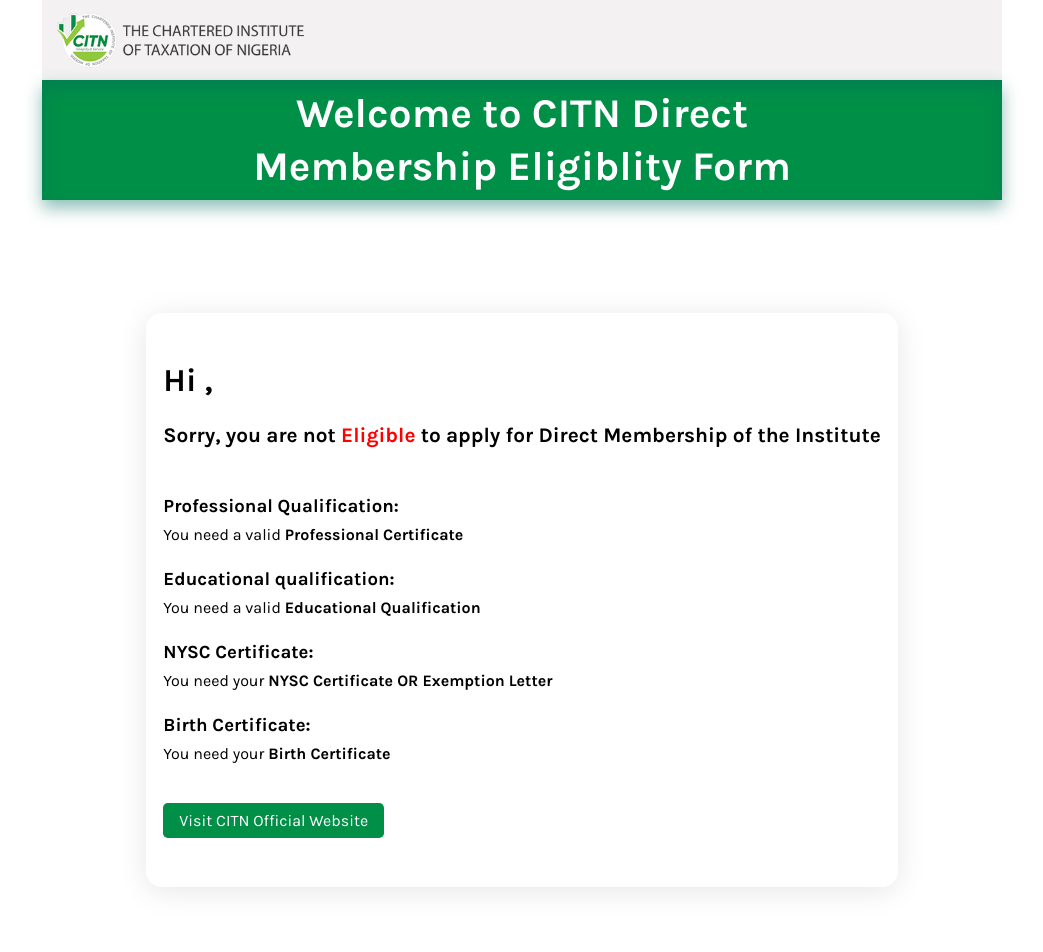
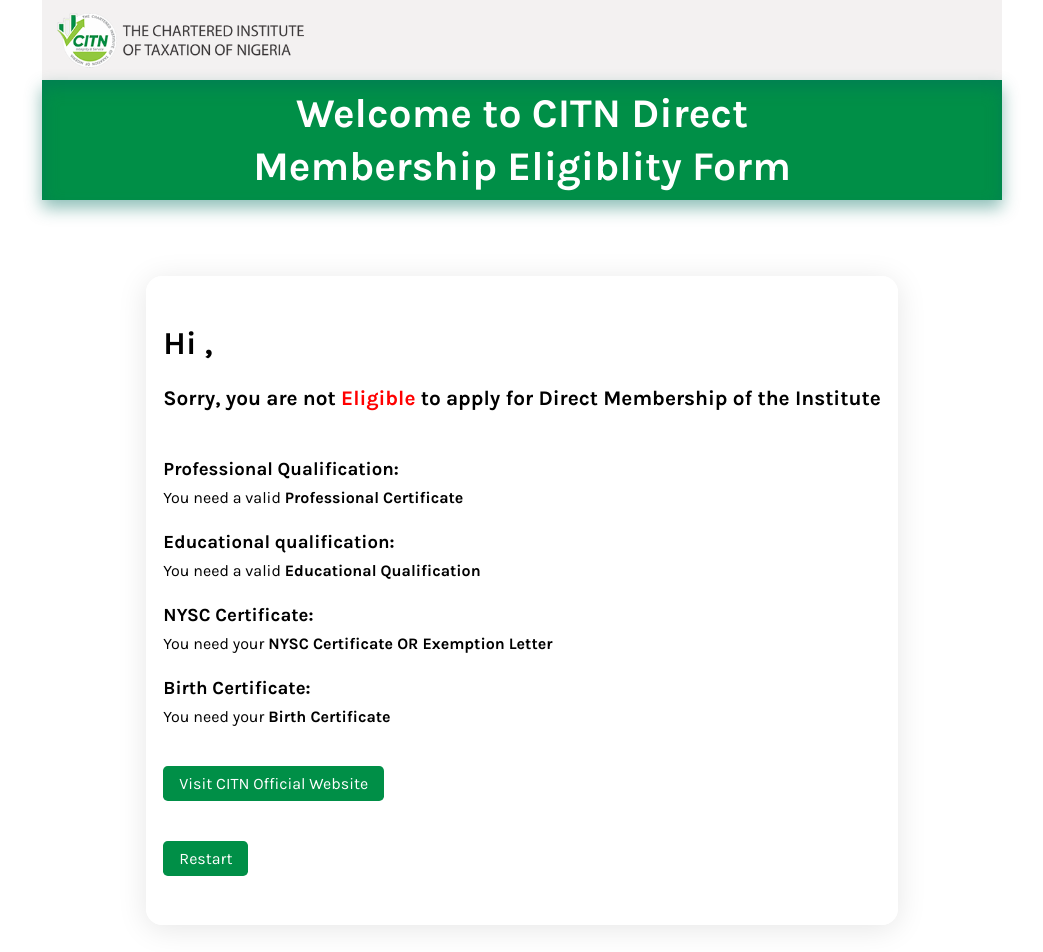
Before and after one commit to alatise001/citnform, a React (Create React App) app: page /summary in a window 1280 px wide. Shown: the top 952 px of the page, without its empty margins (118-1161 px from the left). Built offline with nearby package versions, Linux system fonts and the light colour scheme.

Commit message:
Add form reset functionality and improve context
Introduces a 'Restart' button in the summary page to reset form data and loading state. Refactors FormContext to ensure consistent state management.

```diff
--- a/src/contexts/formContext.js
+++ b/src/contexts/formContext.js
@@ -1,15 +1,16 @@
-import React from "react"
+import React from "react";
 
-export const FormContext = React.createContext()
-
+export const FormContext = React.createContext();
 
 function FormContextProvider({ children }) {
-
-
-    const localState = typeof window !== 'undefined' ? JSON.parse(localStorage.getItem("form")) : null
-
-
-    const [form, setFormData] = React.useState({
+    const [form, setFormData] = React.useState(() => {
+        if (typeof window !== 'undefined') {
+            const saved = localStorage.getItem("form");
+            if (saved) {
+                return JSON.parse(saved);
+            }
+        }
+        return {
             full_name: "",
             email: "",
             phone_number: "",
@@ -19,21 +20,20 @@
             nysc: "",
             birth: "",
             attestation: ""
-    } || localState);
-
+        };
+    });
 
     React.useEffect(() => {
-
+        if (typeof window !== 'undefined') {
             localStorage.setItem("form", JSON.stringify(form));
+        }
     }, [form]);
 
     return (
-
-        < FormContext.Provider value={{ formData: form, setFormData }
-        }>
+        <FormContext.Provider value={{ formData: form, setFormData }}>
             {children}
-        </FormContext.Provider >
-    )
+        </FormContext.Provider>
+    );
 }
 
-export default FormContextProvider
+export default FormContextProvider;
--- a/src/summary.js
+++ b/src/summary.js
@@ -153,7 +153,28 @@
                     </>
                 )
                 }
+                <Link to={"/"} className='links'>
+                    <button className='subBtn resetBtn' onClick={() => {
+                        setFormData(() => {
+                            return {
+                                full_name: "",
+                                email: "",
+                                phone_number: "",
+                                educational_qualification: "None",
+                                professional_qualification: "None",
+                                date: "",
+                                nysc: "",
+                                birth: "",
+                                attestation: ""
+                            }
+                        })
+                        setloading(true);
 
+                    }}>
+                        Restart
+                    </button>
+
+                </Link>
             </div>
         </AnimatedPage >
 
```
Lines whose indentation alone changed are shown as unchanged.
